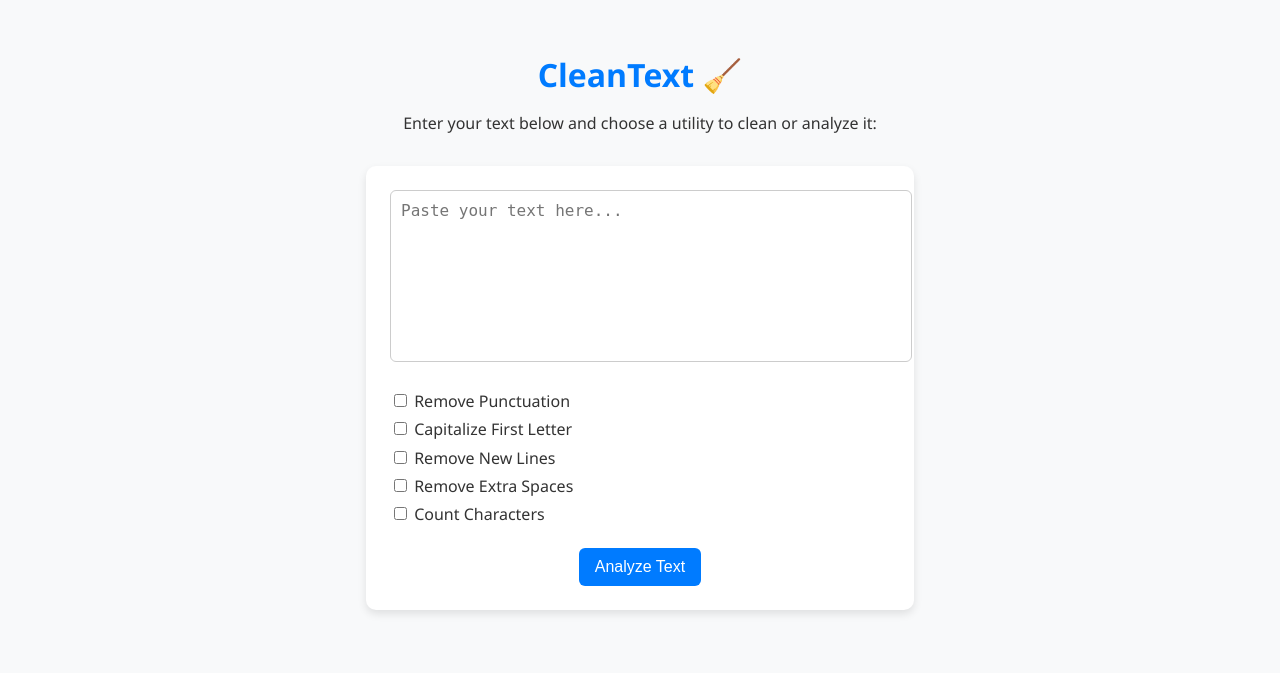
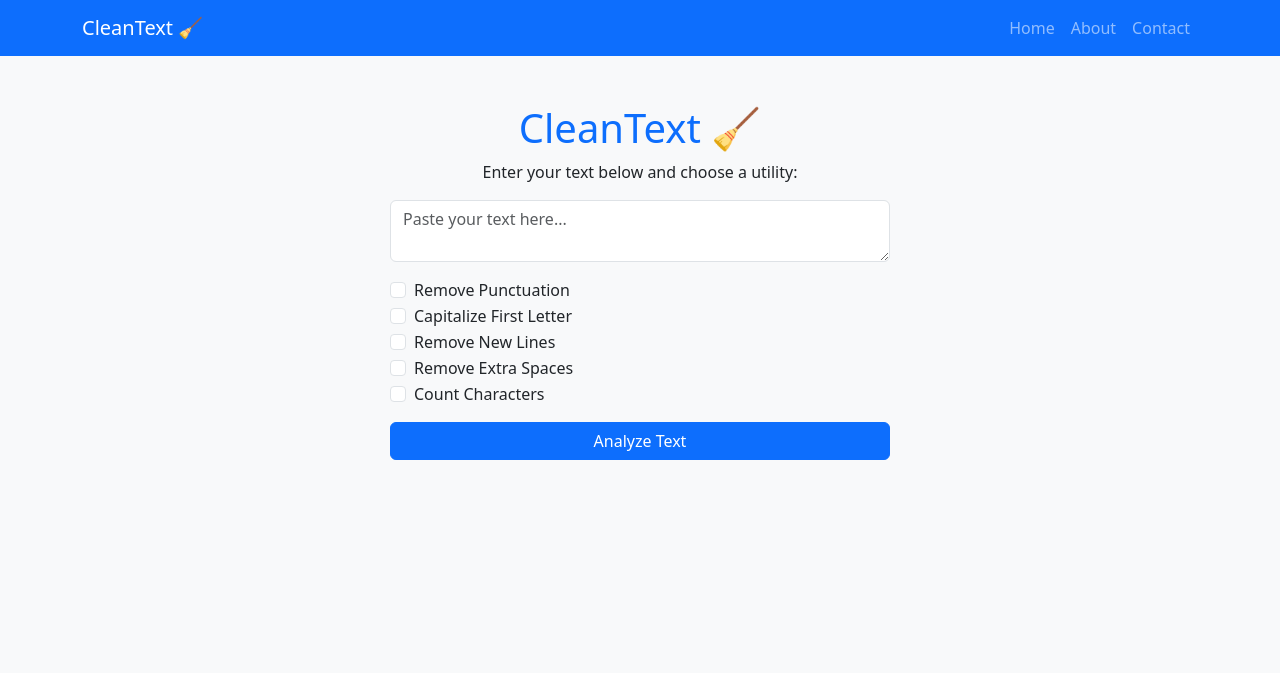
Before and after one commit to VaibhaoHatwar/cleantext, a Django app: page / in a window 1280 px wide. Shown: the top 673 px of the page. Run offline with Django 5.2, Linux system fonts and the light colour scheme.

Commit message:
feat: add base template with Bootstrap and initial pages - Added base.html with navbar and Bootstrap - Created index.html, analyze.html, about.html, contact.html - Updated views.py and urls.py to handle new pages

```diff
--- /dev/null
+++ b/templates/base.html
@@ -0,0 +1,38 @@
+<!DOCTYPE html>
+<html lang="en">
+<head>
+  <meta charset="UTF-8">
+  <meta name="viewport" content="width=device-width, initial-scale=1.0">
+  <title>{% block title %}CleanText 🧹{% endblock %}</title>
+
+  <!-- Bootstrap CSS -->
+  <link href="https://cdn.jsdelivr.net/npm/bootstrap@5.3.8/dist/css/bootstrap.min.css" rel="stylesheet" integrity="sha384-sRIl4kxILFvY47J16cr9ZwB07vP4J8+LH7qKQnuqkuIAvNWLzeN8tE5YBujZqJLB" crossorigin="anonymous">
+</head>
+<body class="bg-light">
+
+  <!-- Navbar -->
+  <nav class="navbar navbar-expand-lg navbar-dark bg-primary">
+    <div class="container">
+      <a class="navbar-brand" href="{% url 'home' %}">CleanText 🧹</a>
+      <button class="navbar-toggler" type="button" data-bs-toggle="collapse" data-bs-target="#navbarNav">
+        <span class="navbar-toggler-icon"></span>
+      </button>
+      <div class="collapse navbar-collapse" id="navbarNav">
+        <ul class="navbar-nav ms-auto">
+          <li class="nav-item"><a class="nav-link" href="{% url 'home' %}">Home</a></li>
+          <li class="nav-item"><a class="nav-link" href="{% url 'about' %}">About</a></li>
+          <li class="nav-item"><a class="nav-link" href="{% url 'contact' %}">Contact</a></li>
+        </ul>
+      </div>
+    </div>
+  </nav>
+
+  <!-- Page content -->
+  <div class="container py-5">
+    {% block content %}{% endblock %}
+  </div>
+
+  <!-- Bootstrap JS -->
+  <script src="https://cdn.jsdelivr.net/npm/bootstrap@5.3.8/dist/js/bootstrap.bundle.min.js" integrity="sha384-FKyoEForCGlyvwx9Hj09JcYn3nv7wiPVlz7YYwJrWVcXK/BmnVDxM+D2scQbITxI" crossorigin="anonymous"></script>
+</body>
+</html>
--- a/templates/index.html
+++ b/templates/index.html
@@ -1,76 +1,22 @@
-<!DOCTYPE html>
-<html lang="en">
-<head>
-  <meta charset="UTF-8">
-  <meta name="viewport" content="width=device-width, initial-scale=1.0">
-  <title>CleanText 🧹</title>
-  <style>
-    body {
-      font-family: "Segoe UI", Tahoma, sans-serif;
-      background-color: #f8f9fa;
-      margin: 0;
-      padding: 2rem;
-      color: #333;
-      text-align: center;
-    }
-    h1 {
-      color: #007bff;
-      margin-bottom: 0.5rem;
-    }
-    form {
-      background: white;
-      max-width: 500px;
-      margin: 2rem auto;
-      padding: 1.5rem;
-      border-radius: 10px;
-      box-shadow: 0 4px 8px rgba(0,0,0,0.1);
-    }
-    textarea {
-      width: 100%;
-      height: 150px;
-      padding: 10px;
-      border-radius: 6px;
-      border: 1px solid #ccc;
-      resize: none;
-      margin-bottom: 1rem;
-      font-size: 1rem;
-    }
-    label {
-      display: block;
-      margin: 0.4rem 0;
-      text-align: left;
-    }
-    button {
-      background: #007bff;
-      color: white;
-      border: none;
-      padding: 10px 16px;
-      border-radius: 6px;
-      font-size: 1rem;
-      cursor: pointer;
-      margin-top: 1rem;
-    }
-    button:hover {
-      background: #0056b3;
-    }
-  </style>
-</head>
-<body>
-  <h1>CleanText 🧹</h1>
-  <p>Enter your text below and choose a utility to clean or analyze it:</p>
+{% extends 'base.html' %}
 
-  <form action="/analyze" method="get">
-    <textarea name="text" placeholder="Paste your text here..."></textarea>
+{% block title %}CleanText 🧹 - Home{% endblock %}
 
-    <div>
-      <label><input type="checkbox" name="removepunc"> Remove Punctuation</label>
-      <label><input type="checkbox" name="capitalizefirst"> Capitalize First Letter</label>
-      <label><input type="checkbox" name="newlineremove"> Remove New Lines</label>
-      <label><input type="checkbox" name="spaceremove"> Remove Extra Spaces</label>
-      <label><input type="checkbox" name="charcount"> Count Characters</label>
-    </div>
+{% block content %}
+<h1 class="text-center text-primary">CleanText 🧹</h1>
+<p class="text-center">Enter your text below and choose a utility:</p>
 
-    <button type="submit">Analyze Text</button>
-  </form>
-</body>
-</html>
+<form action="{% url 'analyze' %}" method="get" class="mx-auto" style="max-width: 500px;">
+  <textarea name="text" class="form-control mb-3" placeholder="Paste your text here..."></textarea>
+
+  <div class="mb-3 text-start">
+    <div class="form-check"><input class="form-check-input" type="checkbox" name="removepunc"><label class="form-check-label">Remove Punctuation</label></div>
+    <div class="form-check"><input class="form-check-input" type="checkbox" name="capitalizefirst"><label class="form-check-label">Capitalize First Letter</label></div>
+    <div class="form-check"><input class="form-check-input" type="checkbox" name="newlineremove"><label class="form-check-label">Remove New Lines</label></div>
+    <div class="form-check"><input class="form-check-input" type="checkbox" name="spaceremove"><label class="form-check-label">Remove Extra Spaces</label></div>
+    <div class="form-check"><input class="form-check-input" type="checkbox" name="charcount"><label class="form-check-label">Count Characters</label></div>
+  </div>
+
+  <button type="submit" class="btn btn-primary w-100">Analyze Text</button>
+</form>
+{% endblock %}
--- a/textutils/urls.py
+++ b/textutils/urls.py
@@ -4,4 +4,6 @@ from . import views
 urlpatterns = [
     path('', views.home, name='home'),
     path('analyze', views.analyze, name='analyze'),
+    path('about/', views.about, name='about'),
+    path('contact/', views.contact, name='contact'),
 ]
--- a/textutils/views.py
+++ b/textutils/views.py
@@ -65,3 +65,9 @@ def analyze(request):
 
     params = {'purpose': purpose_text, 'analyzed_text': analyzed}
     return render(request, 'analyze.html', params)
+
+def about(request):
+    return render(request, 'about.html')
+
+def contact(request):
+    return render(request, 'contact.html')
```
Also changed, not shown: templates/about.html (added, +13 -0 lines), templates/analyze.html (+14 -58 lines), templates/contact.html (added, +17 -0 lines).
